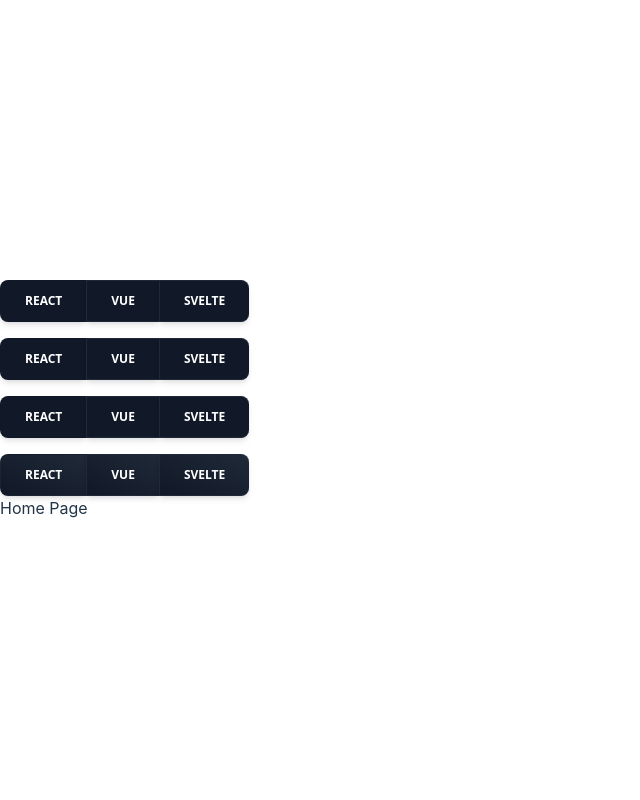
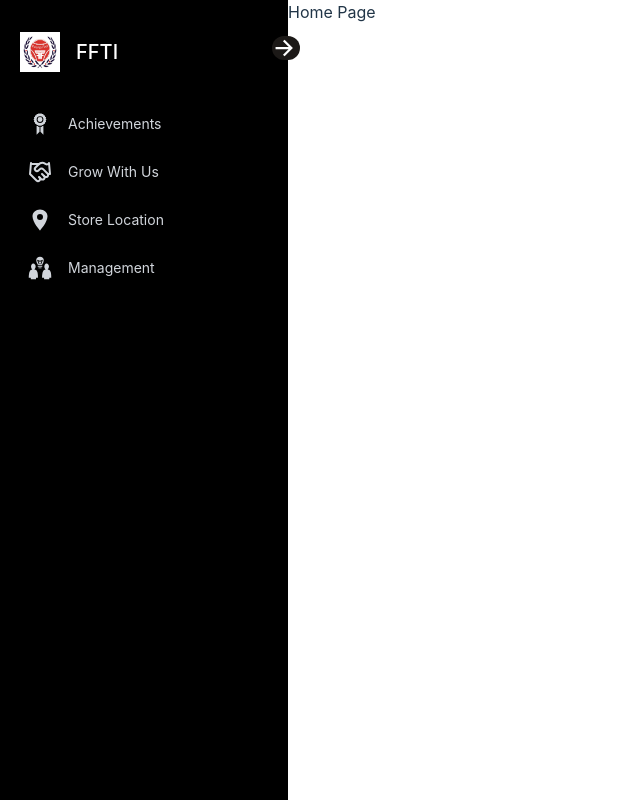
Before and after one commit to vishnuMVM/sivaji-ffti-project, a React (Vite) app: page / in a window 1280 px wide. Shown: the whole page, without its empty margins (0-640 px from the left). Built offline with nearby package versions, Linux system fonts and the light colour scheme.

Commit message:
Added sidebar using material tailwind, removed material ui

```diff
--- a/src/App.jsx
+++ b/src/App.jsx
@@ -2,14 +2,15 @@ import './App.css';
 
 import { BrowserRouter, Route, Routes } from 'react-router-dom';
 
-import Header from './components/Header/Header';
+import Sidebar from './components/Sidebar/Sidebar';
 
 function App() {
   return (
     <BrowserRouter>
-      <Header />
+      <div style={{ display: 'flex' }}>
+        <Sidebar />
+        <div style={{ flexGrow: 1 }}>
           <Routes>
-        {/* Define your routes here */}
             <Route path="/" element={<div>Home Page</div>} />
             <Route path="/achievements" element={<div>Achievements Page</div>} />
             <Route path="/grow-with-us" element={<div>Grow With Us Page</div>} />
@@ -19,6 +20,8 @@ function App() {
             <Route path="/admin/manage-collections" element={<div>Manage Collections Page</div>} />
             <Route path="/admin/manage-carousel" element={<div>Manage Carousel Page</div>} />
           </Routes>
+        </div>
+      </div>
     </BrowserRouter>
   );
 }
--- a/src/components/Header/Header.jsx
+++ /dev/null
@@ -1,32 +0,0 @@
-import { Button, ButtonGroup } from "@material-tailwind/react";
-
-import React from 'react';
-
-function Header() {
-  return (
-    <div className="flex flex-col gap-4">
-      <ButtonGroup variant="ghost">
-        <Button>React</Button>
-        <Button>Vue</Button>
-        <Button>Svelte</Button>
-      </ButtonGroup>
-      <ButtonGroup variant="outline">
-        <Button>React</Button>
-        <Button>Vue</Button>
-        <Button>Svelte</Button>
-      </ButtonGroup>
-      <ButtonGroup variant="solid">
-        <Button>React</Button>
-        <Button>Vue</Button>
-        <Button>Svelte</Button>
-      </ButtonGroup>
-      <ButtonGroup variant="gradient">
-        <Button>React</Button>
-        <Button>Vue</Button>
-        <Button>Svelte</Button>
-      </ButtonGroup>
-    </div>
-  );
-}
-
-export default Header;
--- /dev/null
+++ b/src/components/Sidebar/Sidebar.jsx
@@ -0,0 +1,66 @@
+import { GiAchievement, GiTeamIdea } from "react-icons/gi";
+
+import { IoArrowForwardSharp } from "react-icons/io5";
+import { IoLocationSharp } from "react-icons/io5";
+import Logo from '../Sidebar/Logo.jpg'
+import { LuHandshake } from "react-icons/lu";
+import { useState } from "react";
+
+const Sidebar = () => {
+  const [open, setOpen] = useState(true);
+  const menuItems = [
+    { name: "Achievements", icon: <GiAchievement className="h-6 w-6 group-hover:text-stone-950" /> },
+    { name: "Grow With Us", icon: <LuHandshake className="h-6 w-6 group-hover:text-stone-950" /> },
+    { name: "Store Location", icon: <IoLocationSharp className="h-6 w-6 group-hover:text-stone-950" /> },
+    { name: "Management", icon: <GiTeamIdea className="h-6 w-6 group-hover:text-stone-950" /> },
+  ];
+
+  return (
+    <div className="flex">
+      <div
+        className={` ${
+          open ? "w-72" : "w-20"
+        } bg-black h-screen p-5 pt-8 relative duration-300`}
+      >
+      <div className={`bg-stone-900 text-black absolute cursor-pointer -right-3 top-9 w-7 rounded-full border-dark-purple ${
+            !open && "rotate-180"
+          }`} onClick={() => setOpen(!open)}>
+      <IoArrowForwardSharp className="text-white h-6 w-6" />
+      </div>
+        <div className="flex gap-x-4 items-center">
+          <img
+          src={Logo}
+            className={`cursor-pointer duration-500 w-10 h-10 ${
+              open && "rotate-[360deg]"
+            }`}
+            alt="Smiley"
+          />
+          <h1
+            className={`text-white origin-left font-medium text-xl duration-200 ${
+              !open && "scale-0"
+            }`}
+          >
+            FFTI
+          </h1>
+        </div>
+        <ul className="pt-6">
+          {menuItems.map((Menu, index) => (
+            <div
+              key={index}
+              className={`flex rounded-md p-2 cursor-pointer hover:bg-slate-300 hover:text-stone-950 text-gray-300 text-sm items-center gap-x-4 mt-2 group ${
+                index === 0 && "bg-light-white"
+              }`}
+            >
+              {Menu.icon}
+              <span className={`${!open && "hidden"} origin-left duration-200`}>
+                {Menu.name}
+              </span>
+            </div>
+          ))}
+        </ul>
+      </div>
+    </div>
+  );
+};
+
+export default Sidebar;
```
Also changed, not shown: package.json (+3 -4 lines), src/components/Sidebar/Logo.jpg (renamed from src/components/Header/logo.jpg), 1 other file (tests, documents, lock files or other folders). Lines whose indentation alone changed are shown as unchanged.
